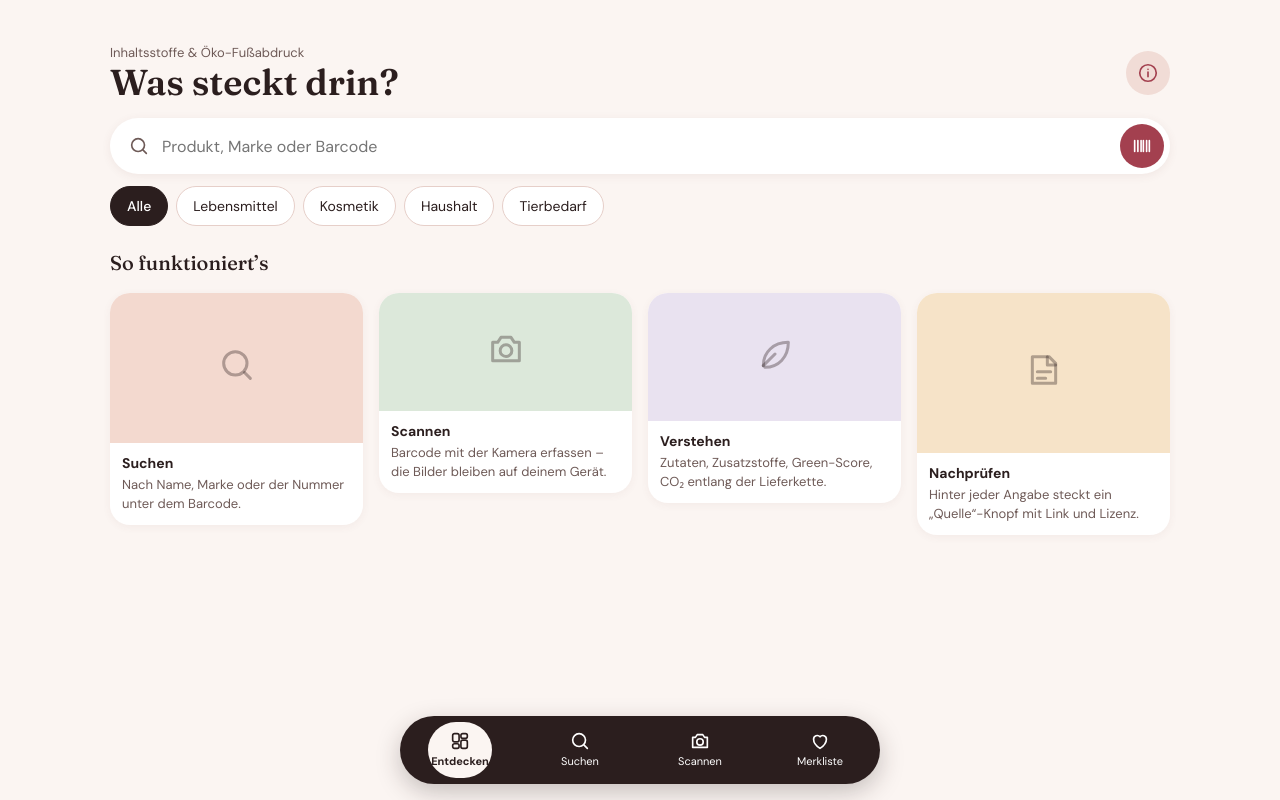
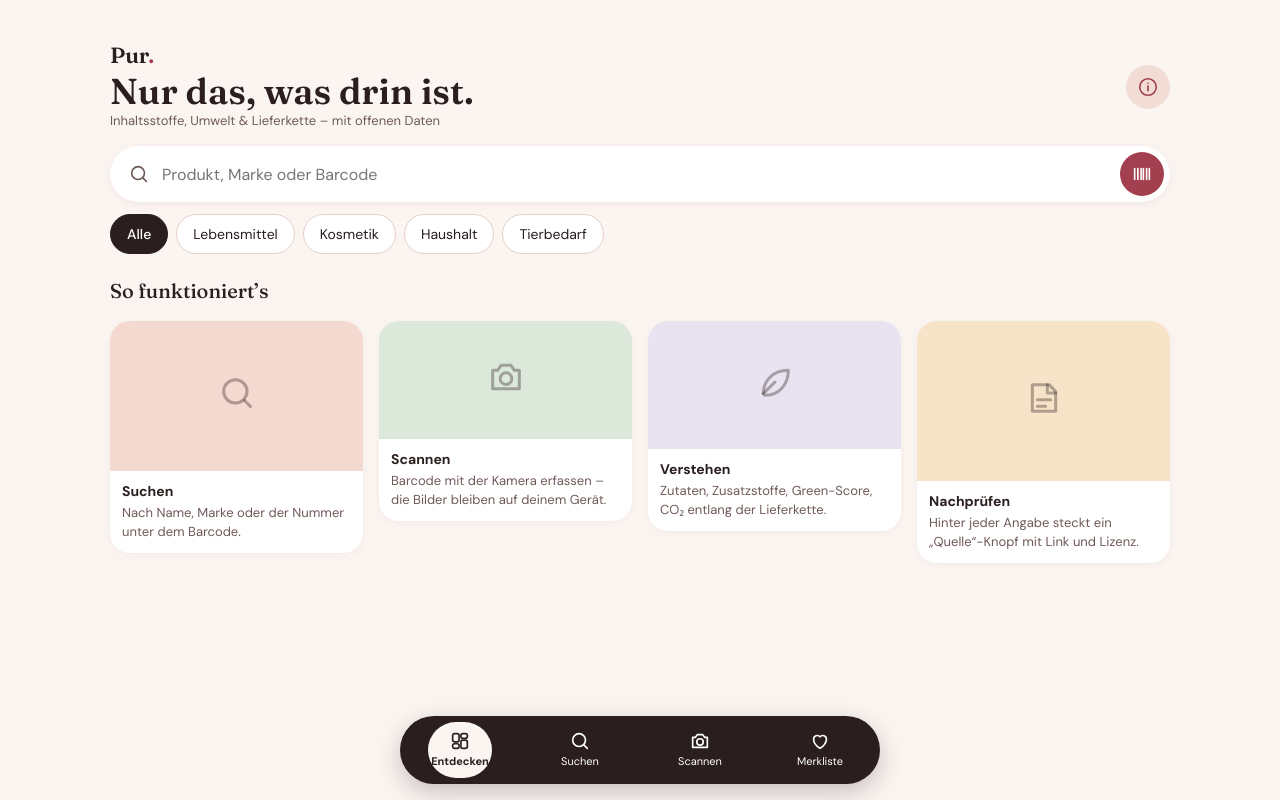
Before and after one commit to mrgithub-debug/pur-app, a website with bundled scripts: page index.html in a window 1280 px wide. Built offline with nearby package versions, Linux system fonts and the light colour scheme.

Commit message:
App heißt jetzt „Pur.“: Titel, Wortmarke, Claim, Manifest, Icon, README
Co-Authored-By: Claude Opus 5.5 <noreply@anthropic.com>
Claude-Session: https://claude.ai/code/session_01PqNC6Sp876xosJgvXJWHmB

```diff
--- a/css/app.css
+++ b/css/app.css
@@ -1,4 +1,4 @@
-/* Produktprüfer – Design A „Blush Pinboard“ */
+/* Pur. – Design A „Blush Pinboard“ */
 :root {
   --bg: #FBF5F2;
   --card: #FFFFFF;
@@ -42,6 +42,8 @@ main:focus { outline: none; }
 
 /* Kopf */
 .top { display: flex; justify-content: space-between; align-items: center; gap: 12px; padding-top: 16px; }
+.wordmark { margin: 0 0 6px; font-family: var(--serif); font-weight: 600; font-size: 22px; letter-spacing: -0.01em; line-height: 1; }
+.wordmark span { color: var(--accent); }
 .kicker { margin: 0; font-size: 13px; color: var(--muted); }
 .display { margin: 0; font-family: var(--serif); font-weight: 600; font-size: 30px; line-height: 1.1; }
 .icon-btn { width: 44px; height: 44px; border-radius: 22px; border: none; background: var(--card); color: var(--ink); display: inline-flex; align-items: center; justify-content: center; flex-shrink: 0; text-decoration: none; }
--- a/index.html
+++ b/index.html
@@ -3,8 +3,10 @@
 <head>
   <meta charset="utf-8">
   <meta name="viewport" content="width=device-width, initial-scale=1, viewport-fit=cover">
-  <title>Produktprüfer – Was steckt drin?</title>
-  <meta name="description" content="Produkte nach Inhaltsstoffen, Umweltwirkung und Lieferkette prüfen – mit offenen Daten und Quellenangaben.">
+  <title>Pur. – Nur das, was drin ist.</title>
+  <meta name="application-name" content="Pur.">
+  <meta name="apple-mobile-web-app-title" content="Pur.">
+  <meta name="description" content="Pur. – Produkte nach Inhaltsstoffen, Umweltwirkung und Lieferkette prüfen – mit offenen Daten und Quellenangaben.">
   <meta name="theme-color" content="#FBF5F2">
   <link rel="icon" href="assets/icon.svg" type="image/svg+xml">
   <link rel="manifest" href="manifest.webmanifest">
--- a/js/main.js
+++ b/js/main.js
@@ -1,4 +1,4 @@
-// Produktprüfer – Einstieg, Router und Ansichten.
+// Pur. – Einstieg, Router und Ansichten.
 import { AppError } from './errors.js';
 import { SOURCES, getProduct, searchProducts } from './api.js';
 import { isDigits, VALID_LENGTHS, checksumOk, cleanCode, gs1Region } from './barcode.js';
@@ -143,7 +143,7 @@ function homeView() {
   const hist = store.getHistory();
   view.innerHTML = `<div class="page">
     <header class="top">
-      <div><p class="kicker">Inhaltsstoffe &amp; Öko-Fußabdruck</p><h1 class="display">Was steckt drin?</h1></div>
+      <div><p class="wordmark">Pur<span>.</span></p><h1 class="display">Nur das, was drin ist.</h1><p class="kicker">Inhaltsstoffe, Umwelt &amp; Lieferkette – mit offenen Daten</p></div>
       <a class="icon-btn soft" href="#/quellen" aria-label="Quellen und Informationen">${icon.info}</a>
     </header>
     ${searchForm()}
--- a/package.json
+++ b/package.json
@@ -1,5 +1,5 @@
 {
-  "name": "produktpruefer-app",
+  "name": "pur-app",
   "version": "0.1.0",
   "private": true,
   "type": "module",
```
Also changed, not shown: README.md, assets/icon.svg, manifest.webmanifest.
